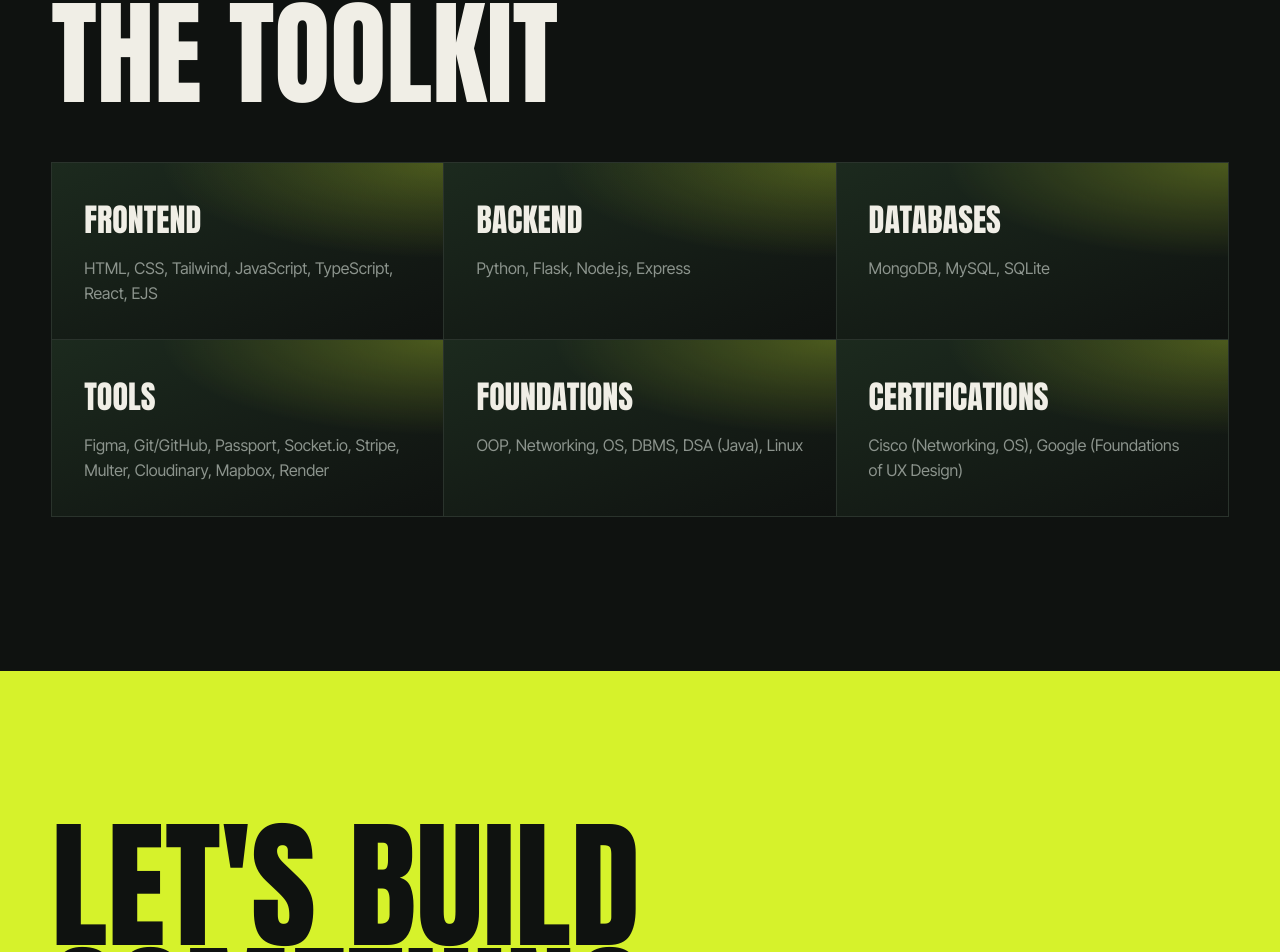
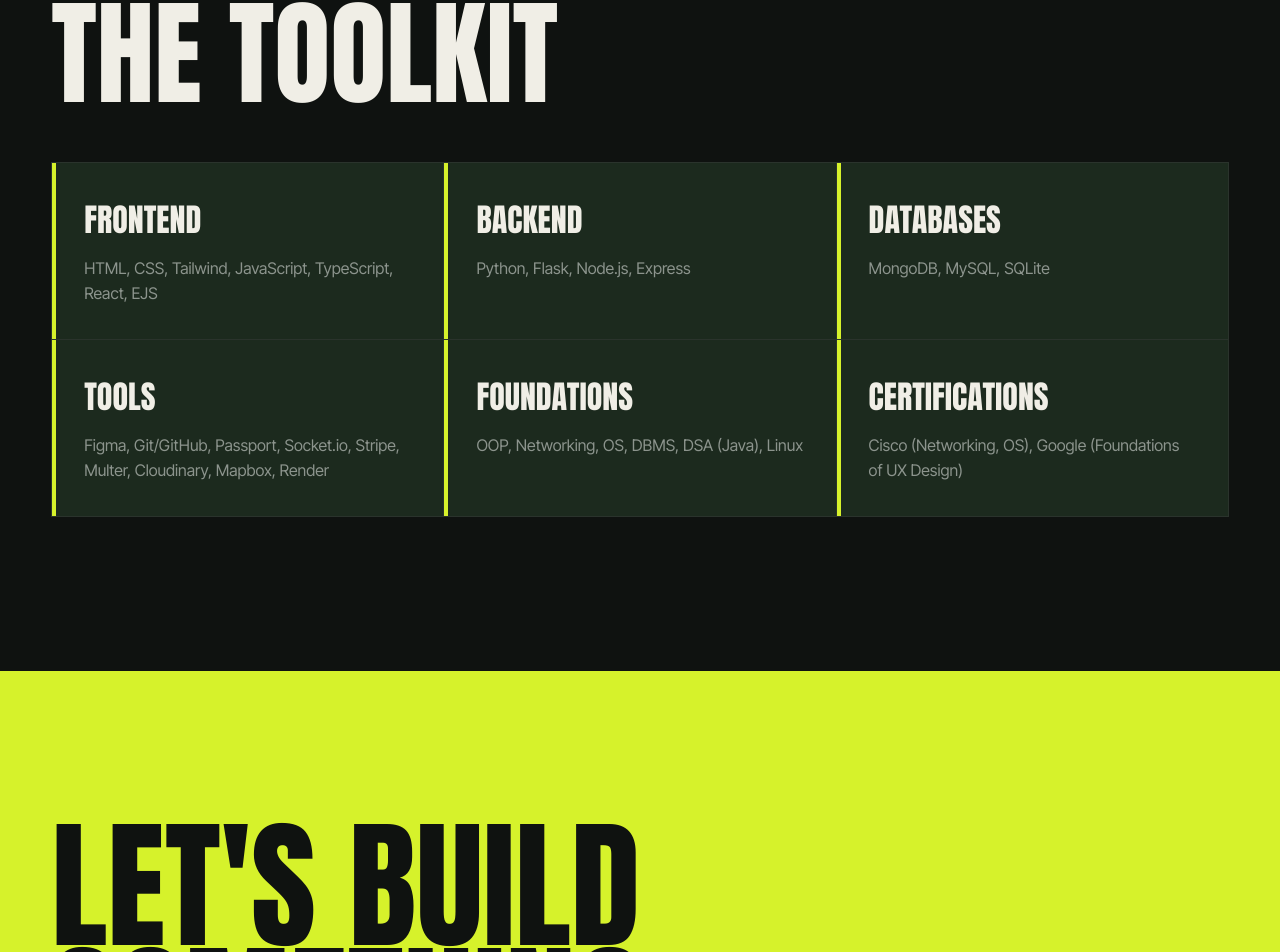
Before and after one commit to VishalChavan7/Portfolio, a React (Vite) app: page / in a window 1280 px wide. Shown: the part 4391-5343 px from the top of the page. Built offline with nearby package versions, Linux system fonts and the light colour scheme; the HTML template or start-up script is replaced by a standard one.

Commit message:
Use solid green skill cards with a lime edge on touch devices
Co-Authored-By: Claude Sonnet 5.5 <noreply@anthropic.com>

```diff
--- a/src/index.css
+++ b/src/index.css
@@ -719,11 +719,14 @@ img {
 }
 /* touch devices never see the hover colour, so give the cards a gradient by default */
 @media (hover: none) {
-  .tile:not(.tile-more),
-  .skill {
+  .tile:not(.tile-more) {
     background:
       radial-gradient(120% 90% at 100% 0%, rgba(214, 242, 43, 0.28), transparent 60%),
       linear-gradient(160deg, var(--forest), var(--ink));
+  }
+  .skill {
+    background: var(--forest);
+    box-shadow: inset 4px 0 0 var(--lime); /* lime edge stands in for the hover colour */
   }
 }
 @media (prefers-reduced-motion: reduce) {
```
